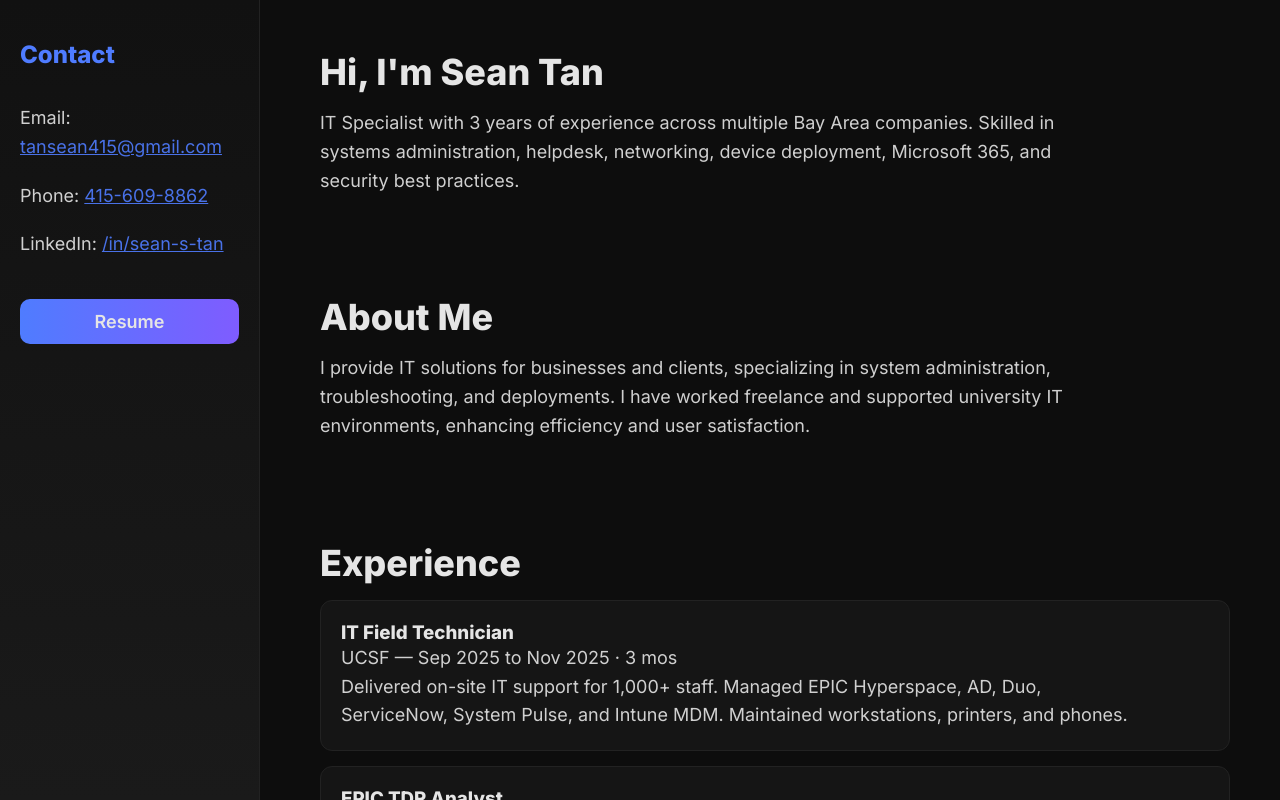
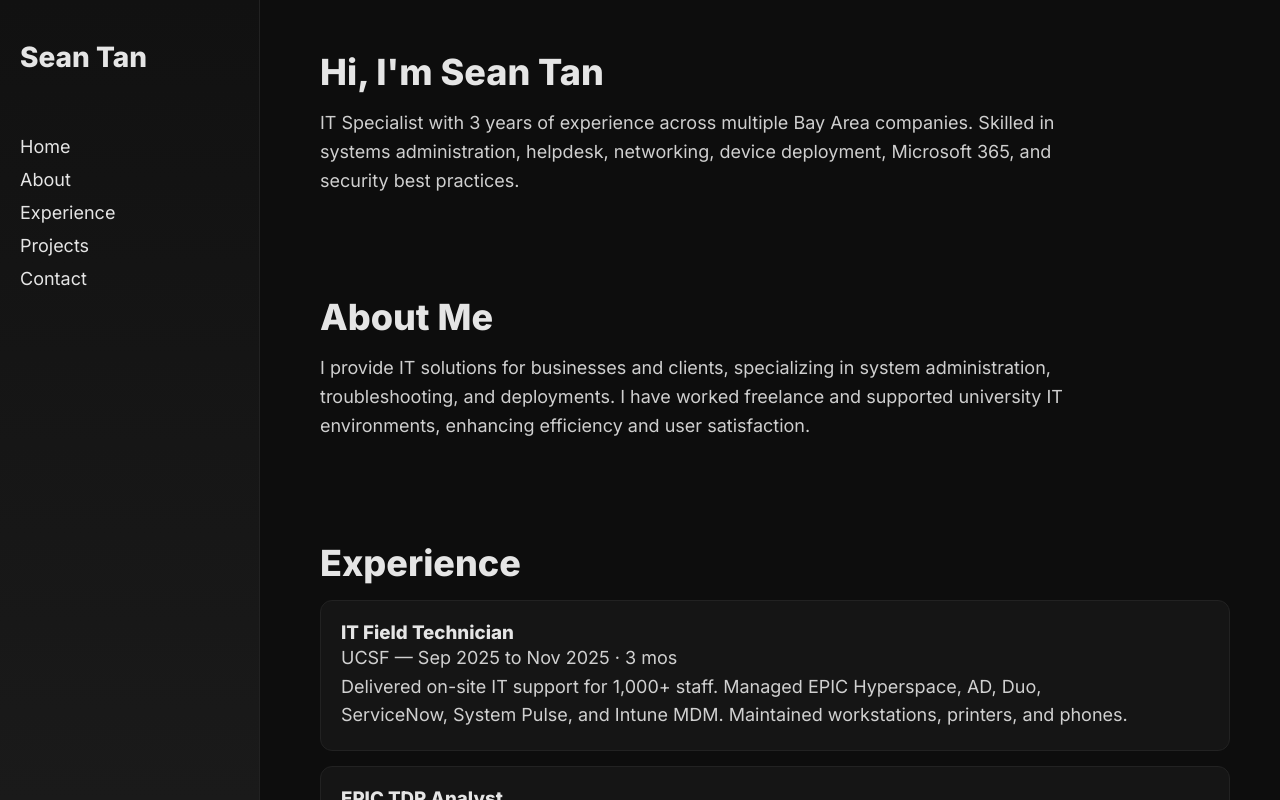
Before and after one commit to sean-s-tan/sean-s-tan.github.io, a plain HTML site: page index.html in a window 1280 px wide. Drawn offline with Linux system fonts and the light colour scheme.

Commit message:
Update index.html

```diff
--- a/index.html
+++ b/index.html
@@ -15,12 +15,11 @@
   --accent2: #7f5cff;
 }
 
-/* Reset */
 * { margin:0; padding:0; box-sizing:border-box; font-family: "Inter", sans-serif; }
 body { background: var(--bg); color: var(--text); display: flex; height: 100vh; overflow: hidden; }
 
-/* Left contact panel */
-.contact-panel {
+/* Sidebar */
+.sidebar {
   width: 260px;
   background: linear-gradient(180deg, #111 0%, #1a1a1a 100%);
   padding: 40px 20px;
@@ -30,31 +29,33 @@ body { background: var(--bg); color: var(--text); display: flex; height: 100vh;
   border-right: 1px solid #222;
   position: fixed;
   height: 100%;
+  overflow-y: auto;
 }
 
-.contact-panel h2 {
-  font-size: 24px;
-  color: var(--accent);
-  margin-bottom: 15px;
+.sidebar .name {
+  font-size: 28px;
+  font-weight: 800;
+  margin-bottom: 30px;
 }
 
-.contact-panel p, .contact-panel a {
+.sidebar nav a {
+  display: block;
+  margin: 12px 0;
+  text-decoration: none;
+  color: var(--text);
   font-size: 18px;
-  color: var(--text);
-  text-decoration: none;
+  transition: 0.25s;
 }
 
-.contact-panel a.link {
+.sidebar nav a:hover {
   color: var(--accent);
-  text-decoration: underline;
+  transform: translateX(6px);
+  text-shadow: 0 0 8px var(--accent);
 }
 
-.contact-panel a.link:hover { text-decoration: none; }
-
-/* Resume button */
-.resume-btn {
+.sidebar .resume-btn {
   margin-top: 20px;
-  padding: 12px 18px;
+  padding: 10px 16px;
   background: linear-gradient(90deg, var(--accent), var(--accent2));
   color: white;
   border-radius: 10px;
@@ -63,9 +64,12 @@ body { background: var(--bg); color: var(--text); display: flex; height: 100vh;
   text-align: center;
   transition: 0.3s;
 }
-.resume-btn:hover { transform: scale(1.06); box-shadow: 0 0 18px var(--accent2); }
+.sidebar .resume-btn:hover {
+  transform: scale(1.06);
+  box-shadow: 0 0 18px var(--accent2);
+}
 
-/* Main Content */
+/* Main content */
 .content {
   flex: 1;
   overflow-y: auto;
@@ -74,8 +78,15 @@ body { background: var(--bg); color: var(--text); display: flex; height: 100vh;
   scroll-behavior: smooth;
 }
 
-section { margin-bottom: 100px; animation: fadeIn 1.1s ease; }
-@keyframes fadeIn { from { opacity:0; transform:translateY(20px); } to { opacity:1; transform:translateY(0); } }
+section {
+  margin-bottom: 100px;
+  animation: fadeIn 1.1s ease;
+}
+
+@keyframes fadeIn {
+  from { opacity:0; transform:translateY(20px); }
+  to { opacity:1; transform:translateY(0); }
+}
 
 h1 { font-size: 36px; margin-bottom: 15px; }
 h2 { font-size: 28px; margin-bottom: 10px; color: var(--accent); }
@@ -107,27 +118,28 @@ p { font-size: 18px; line-height: 1.6; max-width: 800px; opacity:0.9; }
 #backToTop:hover { transform: scale(1.07); box-shadow: 0 0 18px var(--accent2); }
 </style>
 </head>
-
 <body>
 
-<!-- Left Contact Panel -->
-<div class="contact-panel">
-  <h2>Contact</h2>
-  <p>Email: <a class="link" href="mailto:tansean415@gmail.com">tansean415@gmail.com</a></p>
-  <p>Phone: <a class="link" href="tel:4156098862">415-609-8862</a></p>
-  <p>LinkedIn: <a class="link" href="https://www.linkedin.com/in/sean-s-tan/" target="_blank">/in/sean-s-tan</a></p>
-  <a class="resume-btn" href="https://drive.google.com/file/d/1aOA_ybkdGNjQ6aEqpNvFY6koMiox4PzK/view?usp=sharing" target="_blank">Resume</a>
+<!-- Sidebar with sections + Contact tab -->
+<div class="sidebar">
+  <div class="name">Sean Tan</div>
+  <nav>
+    <a href="#hero">Home</a>
+    <a href="#about">About</a>
+    <a href="#experience">Experience</a>
+    <a href="#projects">Projects</a>
+    <a href="#contact">Contact</a>
+  </nav>
 </div>
 
 <div class="content">
-
   <!-- Hero -->
   <section id="hero">
     <h1>Hi, I'm Sean Tan</h1>
     <p>IT Specialist with 3 years of experience across multiple Bay Area companies. Skilled in systems administration, helpdesk, networking, device deployment, Microsoft 365, and security best practices.</p>
   </section>
 
-  <!-- About Me -->
+  <!-- About -->
   <section id="about">
     <h1>About Me</h1>
     <p>I provide IT solutions for businesses and clients, specializing in system administration, troubleshooting, and deployments. I have worked freelance and supported university IT environments, enhancing efficiency and user satisfaction.</p>
@@ -178,6 +190,14 @@ p { font-size: 18px; line-height: 1.6; max-width: 800px; opacity:0.9; }
     </div>
   </section>
 
+  <!-- Contact -->
+  <section id="contact">
+    <h1>Contact</h1>
+    <p>Email: <a class="link" href="mailto:tansean415@gmail.com">tansean415@gmail.com</a></p>
+    <p>Phone: <a class="link" href="tel:4156098862">415-609-8862</a></p>
+    <p>LinkedIn: <a class="link" href="https://www.linkedin.com/in/sean-s-tan/" target="_blank">/in/sean-s-tan</a></p>
+    <a class="resume-btn" href="https://drive.google.com/file/d/1aOA_ybkdGNjQ6aEqpNvFY6koMiox4PzK/view?usp=sharing" target="_blank">Resume</a>
+  </section>
 </div>
 
 <button id="backToTop">▲ Top</button>
```
